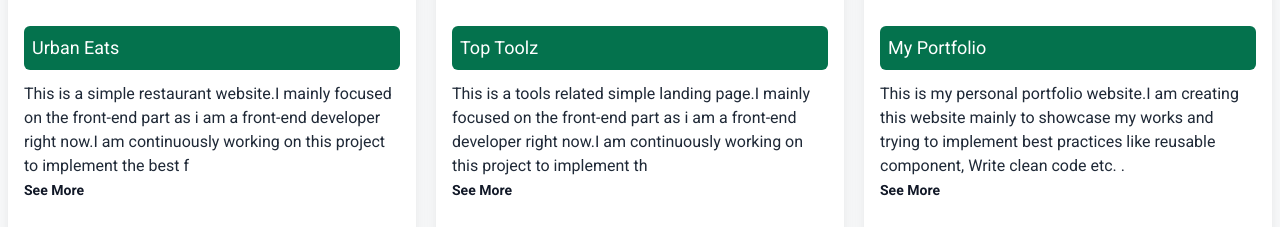
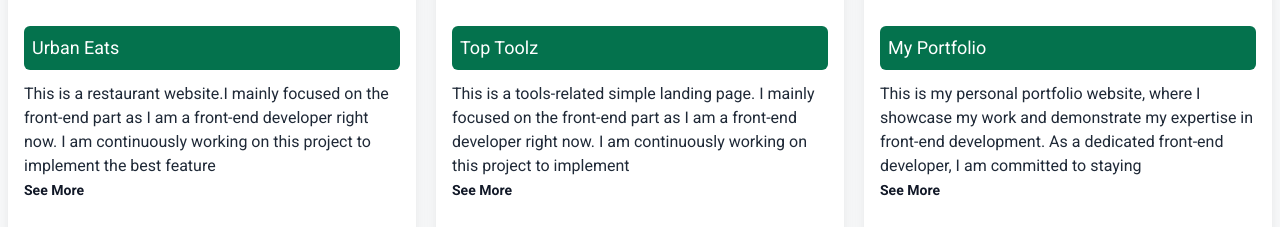
Before and after one commit to Shahriar090/My-Personal-Portfolio, a React (Vite) app: page /projects in a window 1280 px wide. Shown: the part 572-799 px from the top of the page. Built offline with nearby package versions, Linux system fonts and the light colour scheme.

Commit message:
update project description

```diff
--- a/public/projectsData.json
+++ b/public/projectsData.json
@@ -3,7 +3,7 @@
     "id": 1,
     "projectTitle": "Urban Eats",
     "projectImg": "https://i.ibb.co/kMFj56T/urban-eats.png",
-    "projectDescription": "This is a simple restaurant website.I mainly focused on the front-end part as i am a front-end developer right now.I am continuously working on this project to implement the best features as i can implement.My main goal of this project to make a full stack application using MERN stack and making reusable component to use multiple time in the whole website",
+    "projectDescription": "This is a restaurant website.I mainly focused on the front-end part as I am a front-end developer right now. I am continuously working on this project to implement the best features that I can. My main goal for this project is to create a full-stack application using the MERN stack and to develop reusable components to use multiple times throughout the website.",
     "usedTools": [
       "React JS",
       "Tailwind CSS",
@@ -20,7 +20,7 @@
     "id": 2,
     "projectTitle": "Top Toolz",
     "projectImg": "https://i.ibb.co/CVyQ1KZ/top-toolz.png",
-    "projectDescription": "This is a tools related simple landing page.I mainly focused on the front-end part as i am a front-end developer right now.I am continuously working on this project to implement the best features as i can implement.My main goal of this project to make a full stack application using MERN stack and making reusable component to use multiple time in the whole website",
+    "projectDescription": "This is a tools-related simple landing page. I mainly focused on the front-end part as I am a front-end developer right now. I am continuously working on this project to implement the best features that I can. My main goal for this project is to create a full-stack application using the MERN stack and to develop reusable components to use multiple times throughout the website.",
     "usedTools": ["React JS", "Tailwind CSS", "React Icons"],
     "startDate": "Mar 22, 2024",
     "endDate": "Will Be Updated",
@@ -31,7 +31,7 @@
     "id": 3,
     "projectTitle": "My Portfolio",
     "projectImg": "https://i.ibb.co/NmkxK63/my-portfolio-img.png",
-    "projectDescription": "This is my personal portfolio website.I am creating this website mainly to showcase my works and trying to implement best practices like reusable component, Write clean code etc. .I mainly focused on the front-end part as i am a front-end developer right now.I am continuously working on this project to implement the best features as i can implement.My main goal of this project to make a full stack application using MERN stack.",
+    "projectDescription": "This is my personal portfolio website, where I showcase my work and demonstrate my expertise in front-end development. As a dedicated front-end developer, I am committed to staying abreast of industry trends and continuously learning new technologies. By embracing best practices such as creating reusable components and maintaining clean code, I strive to deliver high-quality projects. Currently, I am focused on expanding my skill set to encompass full-stack development using the MERN stack. I approach each project with enthusiasm and a drive to refine my abilities, ensuring that my work remains innovative and competitive in today's dynamic tech landscape.",
     "usedTools": [
       "React JS",
       "Tailwind CSS",
--- a/src/Components/Home/Projects/Projects.jsx
+++ b/src/Components/Home/Projects/Projects.jsx
@@ -37,7 +37,10 @@ const Projects = () => {
         {/* main section */}
         <section>
           {loading ? (
-            <p>Loading....</p>
+            <div className="flex items-center justify-center">
+              {" "}
+              <p>Loading....</p>
+            </div>
           ) : (
             <div className="grid grid-cols-1 sm:grid-cols-3 gap-5">
               {projects.map((project) => (
```
